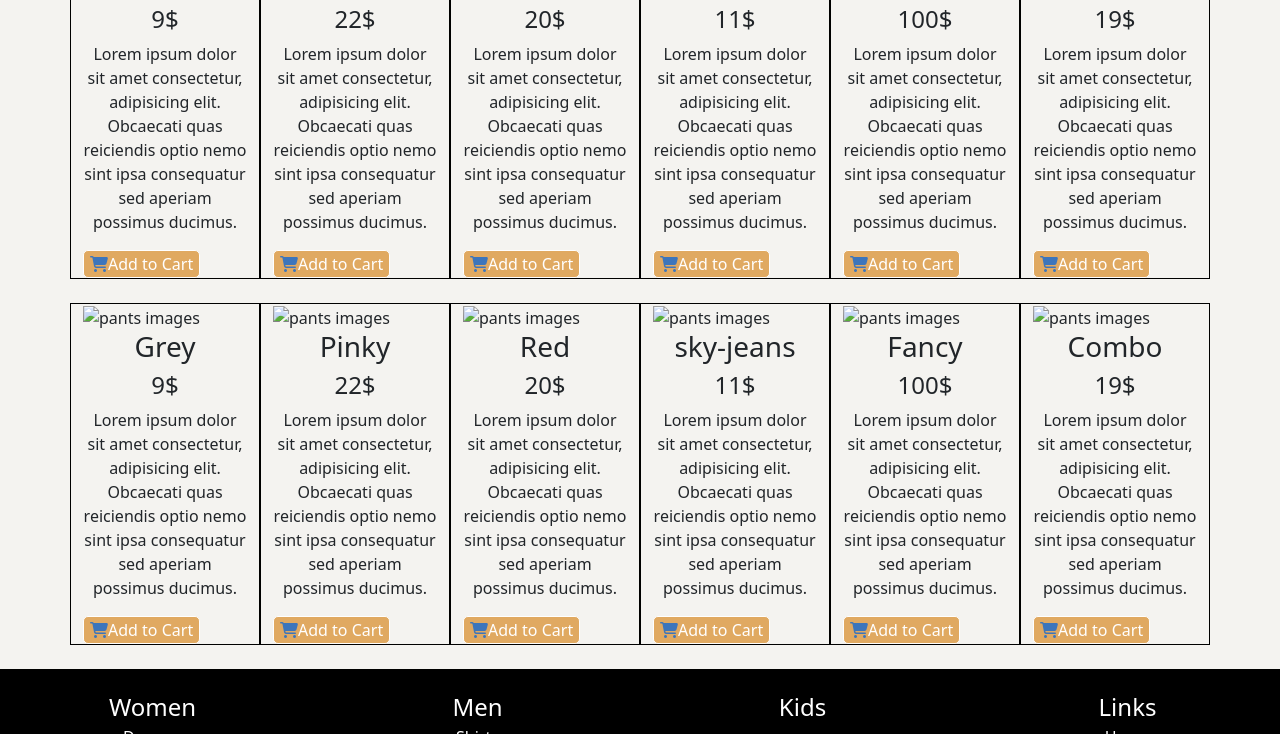
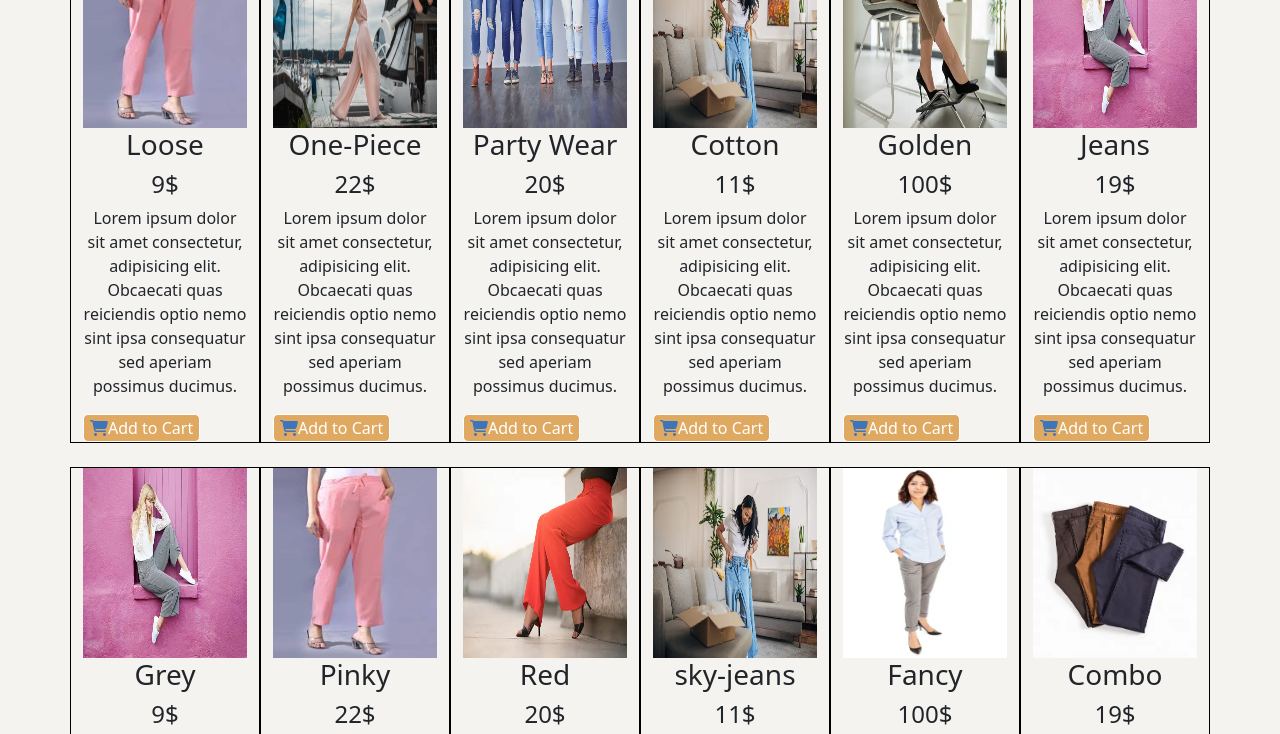
Before and after one commit to suraj-tapdiya796/Diya_Sarees, a plain HTML site: page pants.html in a window 1280 px wide. Shown: the part 255-989 px from the top of the page. Drawn offline with nearby package versions, Linux system fonts and the light colour scheme.

Commit message:
Update pants.html

```diff
--- a/pants.html
+++ b/pants.html
@@ -6,7 +6,7 @@
     <title>Pants</title>
     <link rel="stylesheet" href="header.css">
     <link rel="stylesheet" href="footer.css">
-    <link rel="icon" type="image/x-icon" href="./Images/favicon.jpg">
+    <link rel="icon" type="image/x-icon" href="favicon.jpg">
     <script src="https://kit.fontawesome.com/d2d12656b6.js" crossorigin="anonymous"></script>
     <link href="https://cdn.jsdelivr.net/npm/bootstrap@5.3.3/dist/css/bootstrap.min.css" rel="stylesheet" integrity="sha384-QWTKZyjpPEjISv5WaRU9OFeRpok6YctnYmDr5pNlyT2bRjXh0JMhjY6hW+ALEwIH" crossorigin="anonymous">
     <script src="https://cdn.jsdelivr.net/npm/bootstrap@5.3.3/dist/js/bootstrap.bundle.min.js" integrity="sha384-YvpcrYf0tY3lHB60NNkmXc5s9fDVZLESaAA55NDzOxhy9GkcIdslK1eN7N6jIeHz" crossorigin="anonymous"></script>
@@ -63,14 +63,14 @@ button{
   <div class="container">
     <div class="row row-cols-lg-6 row-cols-md-3 row-cols-sm-2">
       <div class="col" id="grid-main">
-        <img src="./Images/Pants/download.jpg" alt=" pants images" class="grid-img">
+        <img src="download.jpg" alt=" pants images" class="grid-img">
         <h3 class="grid-item">Loose</h3>
         <h4 class="grid-item">9$</h4>
         <p class="grid-item">Lorem ipsum dolor sit amet consectetur, adipisicing elit. Obcaecati quas reiciendis optio nemo sint ipsa consequatur sed aperiam possimus ducimus.</p>
         <button class="grid-item"><a href="#"><i class="fas fa-shopping-cart"></i></a>Add to Cart</button>
       </div>
       <div class="col" id="grid-main">
-        <img src="./Images/Pants/istockphoto-1032139350-612x612.jpg" alt="pants  images" class="grid-img">
+        <img src="istockphoto-1032139350-612x612.jpg" alt="pants  images" class="grid-img">
         <h3 class="grid-item">One-Piece</h3>
         <h4 class="grid-item">22$</h4>
         <p class="grid-item">Lorem ipsum dolor sit amet consectetur, adipisicing elit. Obcaecati quas reiciendis optio nemo sint ipsa consequatur sed aperiam possimus ducimus.</p>
@@ -78,28 +78,28 @@ button{
 
       </div>
       <div class="col"id="grid-main">
-        <img src="./Images/Pants/istockphoto-1137404386-170667a.webp" alt=" pants images" class="grid-img">
+        <img src="istockphoto-1137404386-170667a.webp" alt=" pants images" class="grid-img">
         <h3 class="grid-item">Party Wear<h3>
         <h4 class="grid-item">20$</h4>
         <p class="grid-item">Lorem ipsum dolor sit amet consectetur, adipisicing elit. Obcaecati quas reiciendis optio nemo sint ipsa consequatur sed aperiam possimus ducimus.</p>
         <button class="grid-item"><a href="#"><i class="fas fa-shopping-cart"></i></a>Add to Cart</button>
         </div>
       <div class="col"id="grid-main">
-        <img src="./Images/Pants/istockphoto-1329874725-170667a.webp" alt=" pants images" class="grid-img">
+        <img src="istockphoto-1329874725-170667a.webp" alt=" pants images" class="grid-img">
         <h3 class="grid-item">Cotton</h3>
         <h4 class="grid-item">11$</h4>
         <p class="grid-item">Lorem ipsum dolor sit amet consectetur, adipisicing elit. Obcaecati quas reiciendis optio nemo sint ipsa consequatur sed aperiam possimus ducimus.</p>
         <button class="grid-item"><a href="#"><i class="fas fa-shopping-cart"></i></a>Add to Cart</button>
       </div>
       <div class="col"id="grid-main">
-        <img src="./Images/Pants/istockphoto-1370781041-170667a.webp" alt= "pants  images"  class="grid-img">
+        <img src="istockphoto-1370781041-170667a.webp" alt= "pants  images"  class="grid-img">
         <h3 class="grid-item">Golden</h3>
         <h4  class="grid-item">100$</h4>
         <p class="grid-item">Lorem ipsum dolor sit amet consectetur, adipisicing elit. Obcaecati quas reiciendis optio nemo sint ipsa consequatur sed aperiam possimus ducimus.</p>
         <button class="grid-item"><a href="#"><i class="fas fa-shopping-cart"></i></a>Add to Cart</button>
       </div>
       <div class="col"id="grid-main">
-        <img src="./Images/Pants/istockphoto-503897912-170667a.webp" alt=" pants images" class="grid-img">
+        <img src="istockphoto-503897912-170667a.webp" alt=" pants images" class="grid-img">
         <h3 class="grid-item">Jeans</h3>
         <h4 class="grid-item">19$</h4>
         <p class="grid-item">Lorem ipsum dolor sit amet consectetur, adipisicing elit. Obcaecati quas reiciendis optio nemo sint ipsa consequatur sed aperiam possimus ducimus.</p>
@@ -113,14 +113,14 @@ button{
   <div class="container">
     <div class="row row-cols-lg-6 row-cols-md-3 row-cols-sm-2">
       <div class="col" id="grid-main">
-        <img src="./Images/Pants/istockphoto-503897912-170667a.webp" alt=" pants images" class="grid-img">
+        <img src="istockphoto-503897912-170667a.webp" alt=" pants images" class="grid-img">
         <h3 class="grid-item">Grey</h3>
         <h4 class="grid-item">9$</h4>
         <p class="grid-item">Lorem ipsum dolor sit amet consectetur, adipisicing elit. Obcaecati quas reiciendis optio nemo sint ipsa consequatur sed aperiam possimus ducimus.</p>
         <button class="grid-item"><a href="#"><i class="fas fa-shopping-cart"></i></a>Add to Cart</button>
       </div>
       <div class="col" id="grid-main">
-        <img src="./Images/Pants/download.jpg" alt=" pants images" class="grid-img">
+        <img src="download.jpg" alt=" pants images" class="grid-img">
         <h3 class="grid-item">Pinky</h3>
         <h4 class="grid-item">22$</h4>
         <p class="grid-item">Lorem ipsum dolor sit amet consectetur, adipisicing elit. Obcaecati quas reiciendis optio nemo sint ipsa consequatur sed aperiam possimus ducimus.</p>
@@ -128,28 +128,28 @@ button{
 
       </div>
       <div class="col"id="grid-main">
-        <img src="./Images/Pants/istockphoto-925653842-170667a.webp" alt= "pants  images" class="grid-img">
+        <img src="istockphoto-925653842-170667a.webp" alt= "pants  images" class="grid-img">
         <h3 class="grid-item">Red<h3>
         <h4 class="grid-item">20$</h4>
         <p class="grid-item">Lorem ipsum dolor sit amet consectetur, adipisicing elit. Obcaecati quas reiciendis optio nemo sint ipsa consequatur sed aperiam possimus ducimus.</p>
         <button class="grid-item"><a href="#"><i class="fas fa-shopping-cart"></i></a>Add to Cart</button>
         </div>
       <div class="col"id="grid-main">
-        <img src="./Images/Pants/istockphoto-1329874725-170667a.webp" alt= "pants  images" class="grid-img">
+        <img src="istockphoto-1329874725-170667a.webp" alt= "pants  images" class="grid-img">
         <h3 class="grid-item">sky-jeans</h3>
         <h4 class="grid-item">11$</h4>
         <p class="grid-item">Lorem ipsum dolor sit amet consectetur, adipisicing elit. Obcaecati quas reiciendis optio nemo sint ipsa consequatur sed aperiam possimus ducimus.</p>
         <button class="grid-item"><a href="#"><i class="fas fa-shopping-cart"></i></a>Add to Cart</button>
       </div>
       <div class="col"id="grid-main">
-        <img src="./Images/Pants/istockphoto-155388044-170667a.webp" alt= "pants  images"  class="grid-img">
+        <img src="istockphoto-155388044-170667a.webp" alt= "pants  images"  class="grid-img">
         <h3 class="grid-item">Fancy</h3>
         <h4  class="grid-item">100$</h4>
         <p class="grid-item">Lorem ipsum dolor sit amet consectetur, adipisicing elit. Obcaecati quas reiciendis optio nemo sint ipsa consequatur sed aperiam possimus ducimus.</p>
         <button class="grid-item"><a href="#"><i class="fas fa-shopping-cart"></i></a>Add to Cart</button>
       </div>
       <div class="col"id="grid-main">
-        <img src="./Images/pant/istockphoto-866103730-170667a.webp" alt=" pants images" class="grid-img">
+        <img src="istockphoto-866103730-170667a.webp" alt=" pants images" class="grid-img">
         <h3 class="grid-item">Combo</h3>
         <h4 class="grid-item">19$</h4>
         <p class="grid-item">Lorem ipsum dolor sit amet consectetur, adipisicing elit. Obcaecati quas reiciendis optio nemo sint ipsa consequatur sed aperiam possimus ducimus.</p>
```
